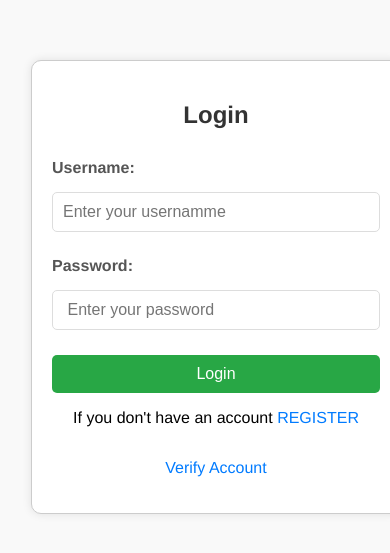
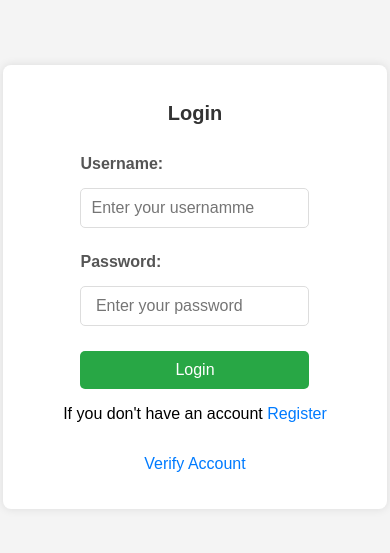
Before and after one commit to GRANDELO/ELOsystemv1, a React (Create React App) app in the folder frontend/client/: page / in a window 390 px wide. Shown: the part 135-688 px from the top of the page. Built offline with nearby package versions, Linux system fonts and the light colour scheme; no server answers.

Commit message:
elo updates from Tim

```diff
--- a/frontend/client/src/components/Login.js
+++ b/frontend/client/src/components/Login.js
@@ -38,8 +38,8 @@ const Login = () => {
         <button type="submit">Login</button>
       </form>
       {message && <p className="message">{message}</p>}
-      <p>If you don't have an account <Link to="/register">REGISTER</Link></p>
-      <p><Link to="/verifyication">Verify Account</Link></p>
+      <p>If you don't have an account <Link to="/register">Register</Link></p>
+      <p><Link to="/verification">Verify Account</Link></p>
     </div>
   );
 };
--- a/frontend/client/src/components/Register.js
+++ b/frontend/client/src/components/Register.js
@@ -1,5 +1,5 @@
 import axios from 'axios';
-import React, { useState } from 'react';
+import React, { useEffect, useState } from 'react';
 import { Link, useNavigate } from 'react-router-dom';
 import './styles.css';
 
@@ -15,11 +15,68 @@ const Register = () => {
     gender: '',
     category: ''
   });
+  const [currentStep, setCurrentStep] = useState(1); // State to manage the current step
+  const [isNextEnabled, setIsNextEnabled] = useState(false); // State to manage next button status
   const navigate = useNavigate();
   const [message, setMessage] = useState('');
+  const [errors, setErrors] = useState({
+    fullNameError: '',
+    emailError: '',
+    usernameError: '',
+    phoneNumberError: '',
+    passwordError: '',
+    confirmPasswordError: '',
+    dateOfBirthError: '',
+    genderError: '',
+    categoryError: ''
+  });
 
   const handleChange = (e) => {
-    setFormData({ ...formData, [e.target.name]: e.target.value });
+    const { name, value } = e.target;
+    setFormData({ ...formData, [name]: value });
+    validateField(name, value);
+  };
+
+  const validateField = (name, value) => {
+    switch (name) {
+      case 'fullName':
+        setErrors({ ...errors, fullNameError: /^[a-zA-Z]{4,}$/.test(value) ? '' : 'Full name should contain only letters and be at least 4 characters.' });
+        break;
+      case 'email':
+        setErrors({ ...errors, emailError: /^[a-zA-Z0-9_]{4,}@gmail\.com$/.test(value) ? '' : 'Enter correct email in the following format username@gmail.com' });
+        break;
+      case 'username':
+        setErrors({ ...errors, usernameError: /^[a-zA-Z0-9_]{4,}$/.test(value) ? '' : 'Username should contain only letters, numbers, and underscores, and be at least 4 characters.' });
+        break;
+      case 'phoneNumber':
+        setErrors({ ...errors, phoneNumberError: /^(07|01)\d{8}$/.test(value) ? '' : 'Enter a valid 10-digit phone number starting with 07 or 01.' });
+        break;
+      case 'password':
+        setErrors({
+          ...errors,
+          passwordError: value.length >= 8 &&
+            /[A-Z]/.test(value) &&
+            /[a-z]/.test(value) &&
+            /[0-9]/.test(value) &&
+            /[!@#$%^&*(),.?":{}|<>]/.test(value) ? '' :
+            'Password must be at least 8 characters long and contain at least one uppercase letter, one lowercase letter, one number, and one special character.'
+        });
+        break;
+      case 'confirmPassword':
+        setErrors({ ...errors, confirmPasswordError: formData.password === value ? '' : 'Passwords do not match.' });
+        break;
+      case 'dateOfBirth':
+        setErrors({ ...errors, dateOfBirthError: value ? '' : 'Please select your date of birth.' });
+        break;
+      case 'gender':
+        setErrors({ ...errors, genderError: value ? '' : 'Please select your gender.' });
+        break;
+      case 'category':
+        setErrors({ ...errors, categoryError: value ? '' : 'Please select a category.' });
+        break;
+      default:
+        break;
+    }
   };
 
   const handleSubmit = async (e) => {
@@ -39,54 +96,104 @@ const Register = () => {
     }
   };
 
+  const nextStep = () => {
+    // Validate current step fields before proceeding
+    switch (currentStep) {
+      case 1:
+        validateField('fullName', formData.fullName);
+        validateField('email', formData.email);
+        validateField('username', formData.username);
+        if (!errors.fullNameError && !errors.emailError && !errors.usernameError) {
+          setCurrentStep(currentStep + 1);
+        }
+        break;
+      case 2:
+        validateField('phoneNumber', formData.phoneNumber);
+        validateField('password', formData.password);
+        validateField('confirmPassword', formData.confirmPassword);
+        if (!errors.phoneNumberError && !errors.passwordError && !errors.confirmPasswordError) {
+          setCurrentStep(currentStep + 1);
+        }
+        break;
+      case 3:
+        validateField('dateOfBirth', formData.dateOfBirth);
+        validateField('gender', formData.gender);
+        validateField('category', formData.category);
+        if (!errors.dateOfBirthError && !errors.genderError && !errors.categoryError) {
+          handleSubmit(); // Proceed to submit the form after validating the last step
+        }
+        break;
+      default:
+        break;
+    }
+  };
+
+  const previousStep = () => {
+    setCurrentStep(currentStep - 1);
+  };
+
+  // Use effect to check validation on formData change
+  useEffect(() => {
+    const validateStep = () => {
+      switch (currentStep) {
+        case 1:
+          return !errors.fullNameError && !errors.emailError && !errors.usernameError;
+        case 2:
+          return !errors.phoneNumberError && !errors.passwordError && !errors.confirmPasswordError;
+        case 3:
+          return !errors.dateOfBirthError && !errors.genderError && !errors.categoryError;
+        default:
+          return false;
+      }
+    };
+
+    setIsNextEnabled(validateStep());
+  }, [formData, currentStep, errors]);
+
   return (
     <div className="container">
       <h2>Register</h2>
       <form onSubmit={handleSubmit}>
+        {currentStep === 1 && (
           <div className="formsep">
-          <span>
             <label>Full Name:</label>
-              <input type="text" name="fullName" placeholder="Enter your name" pattern="[a-zA-Z]{4,}" value={formData.fullName} onChange={handleChange} required />
+            <input type="text" name="fullName" placeholder="Enter your name" value={formData.fullName} onChange={handleChange} required />
+            {errors.fullNameError && <p className="error">{errors.fullNameError}</p>}
 
             <label>Email:</label>
-              <input type="email" name="email" placeholder="yourname@gmail.com" pattern="[a-zA-Z0-9_]{4,}@gmail\.com" title="Please enter a valid gmail address in formart grandelo@gmail.com" value={formData.email} onChange={handleChange} required />
+            <input type="email" name="email" placeholder="yourname@gmail.com" value={formData.email} onChange={handleChange} required />
+            {errors.emailError && <p className="error">{errors.emailError}</p>}
 
             <label>Username:</label>
-              <input type="text" name="username" placeholder="Enter your username." pattern="[a-zA-Z0-9_]{4,}" value={formData.username} onChange={handleChange} required />
+            <input type="text" name="username" placeholder="Enter your username." value={formData.username} onChange={handleChange} required />
+            {errors.usernameError && <p className="error">{errors.usernameError}</p>}
 
-          </span>
-          <span>
-
+            <button type="button" onClick={nextStep} disabled={!isNextEnabled}>Next</button>
+          </div>
+        )}
+        {currentStep === 2 && (
+          <div className="formsep">
             <label>Phone Number:</label>
-              <input type="text" name="phoneNumber" placeholder="07XXXXXXXX or 01XXXXXXXX" pattern="(07|01)\d{8}" title="Please enter a valid 10-digit phone number starting with 07 or 01" value={formData.phoneNumber} onChange={handleChange} required />
+            <input type="text" name="phoneNumber" placeholder="07XXXXXXXX or 01XXXXXXXX" value={formData.phoneNumber} onChange={handleChange} required />
+            {errors.phoneNumberError && <p className="error">{errors.phoneNumberError}</p>}
 
             <label>Password:</label>
             <input type="password" name="password" placeholder="Enter your Password" value={formData.password} onChange={handleChange} required />
-                {formData.password && formData.password.length < 8 && (
-                  <p style={{ color: 'red', fontsize: 'smaller' }}>Password must be at least 8 characters long.</p>
+            {errors.passwordError && <p className="error">{errors.passwordError}</p>}
+
+            <label>Confirm Password:</label>
+            <input type="password" name="confirmPassword" placeholder="Confirm Password." value={formData.confirmPassword} onChange={handleChange} required />
+            {errors.confirmPasswordError && <p className="error">{errors.confirmPasswordError}</p>}
+
+            <button type="button" onClick={previousStep}>Back</button>
+            <button type="button" onClick={nextStep} disabled={!isNextEnabled}>Next</button>
+          </div>
         )}
-                {formData.password && !/[A-Z]/.test(formData.password) && (
-                  <p style={{ color: 'red' }}>Password must contain at least one uppercase letter.</p>
-                )}
-                {formData.password && !/[a-z]/.test(formData.password) && (
-                  <p style={{ color: 'red', fontsize: 'smaller' }}>Password must contain at least one lowercase letter.</p>
-                )}
-                {formData.password && !/[0-9]/.test(formData.password) && (
-                  <p style={{ color: 'red', fontsize: 'smaller' }}>Password must contain at least one number.</p>
-                )}
-                {formData.password && !/[!@#$%^&*(),.?":{}|<>]/.test(formData.password) && (
-                  <p style={{ color: 'red', fontsize: 'smaller'}}>Password must contain at least one special character.</p>
-                )}
-              <label>Confirm Password:</label>
-              <input type="password" name="confirmPassword" placeholder="confirm Password."value={formData.confirmPassword} onChange={handleChange} required />
-              {formData.password !== formData.confirmPassword && (
-                <p style={{ color: 'red', fontsize: 'smaller'}}>The passwords don't match!</p>
-              )}
-          </span>
-          <span>
-
+        {currentStep === 3 && (
+          <div className="formsep">
             <label>Date of Birth:</label>
             <input type="date" name="dateOfBirth" value={formData.dateOfBirth} onChange={handleChange} required />
+            {errors.dateOfBirthError && <p className="error">{errors.dateOfBirthError}</p>}
 
             <label>Gender:</label>
             <select name="gender" value={formData.gender} onChange={handleChange} required>
@@ -95,19 +202,23 @@ const Register = () => {
               <option value="Female">Female</option>
               <option value="Other">Other</option>
             </select>
+            {errors.genderError && <p className="error">{errors.genderError}</p>}
+
             <label>Category:</label>
             <select name="category" value={formData.category} onChange={handleChange} required>
               <option value="">Select category</option>
-                <option value="SEller">SEller</option>
-                <option value="Sales person">Sales person</option>
+              <option value="Seller">Seller</option>
+              <option value="Salesperson">Salesperson</option>
             </select>
-          </span>
+            {errors.categoryError && <p className="error">{errors.categoryError}</p>}
+
+            <button type="button" onClick={previousStep}>Back</button>
+            <button type="submit">Register</button>
           </div>
-
-        <button type="submit">Register</button>
+        )}
       </form>
       {message && <p className="message">{message}</p>}
-      <p>If you  have an account <Link to="/">Login</Link></p>
+      <p>If you have an account <Link to="/">Login</Link></p>
     </div>
   );
 };
--- a/frontend/client/src/components/ThankYou.css
+++ b/frontend/client/src/components/ThankYou.css
@@ -1,10 +1,11 @@
-/* App.css */
 .container {
-  margin: 0 auto;
+  background: #fff;
   padding: 20px;
-  border: 1px solid #ccc;
-  border-radius: 10px;
   box-shadow: 0 0 10px rgba(0, 0, 0, 0.1);
+  border-radius: 8px;
+  max-width: 800px;
+  width: 100%;
+  margin: 20px;
 }
 
 h2 {
--- /dev/null
+++ b/frontend/client/src/components/register.css
@@ -0,0 +1,127 @@
+/* styles.css */
+
+/* General Styles */
+body {
+    font-family: Arial, sans-serif;
+    margin: 0;
+    padding: 0;
+    background-color: #f4f4f4;
+  }
+
+  .container {
+    max-width: 600px;
+    margin: 20px auto;
+    padding: 20px;
+    background-color: #fff;
+    border-radius: 8px;
+    box-shadow: 0 0 10px rgba(0, 0, 0, 0.1);
+  }
+
+  h2 {
+    text-align: center;
+    color: #333;
+  }
+
+  form {
+    display: flex;
+    flex-direction: column;
+  }
+
+  .formsep {
+    margin-bottom: 20px;
+    display: flex;
+    flex-direction: column;
+  }
+
+  .formsep span {
+    display: flex;
+    flex-direction: column;
+  }
+
+  label {
+    margin-bottom: 5px;
+    font-weight: bold;
+  }
+
+  input, select {
+    padding: 10px;
+    margin-bottom: 10px;
+    border: 1px solid #ccc;
+    border-radius: 4px;
+  }
+
+  input[type="date"] {
+    padding: 10px;
+  }
+
+  button {
+    padding: 10px;
+    background-color: #007bff;
+    color: white;
+    border: none;
+    border-radius: 4px;
+    cursor: pointer;
+  }
+
+  button:hover {
+    background-color: #0056b3;
+  }
+  button:disabled {
+    background-color: #cccccc;
+    cursor: not-allowed;
+  }
+
+  button:not(:disabled):hover {
+    background-color: #0056b3;
+  }
+  .message {
+    color: red;
+    font-size: smaller;
+    text-align: center;
+  }
+
+  p {
+    text-align: center;
+    margin-top: 10px;
+  }
+
+  a {
+    color: #007bff;
+    text-decoration: none;
+  }
+
+  a:hover {
+    text-decoration: underline;
+  }
+  .divmess
+  {
+    max-width: 350px;
+  }
+
+  /* Responsive Styles */
+  @media (max-width: 768px) {
+    .container {
+      padding: 15px;
+    }
+
+    h2 {
+      font-size: 1.5em;
+    }
+
+    form {
+      padding: 0 10px;
+    }
+
+    label, input, select, button {
+      width: 100%;
+      box-sizing: border-box;
+    }
+
+    .formsep span {
+      margin-bottom: 10px;
+    }
+
+    button {
+      margin-bottom: 10px;
+    }
+  }
--- a/frontend/client/src/components/styles.css
+++ b/frontend/client/src/components/styles.css
@@ -1,13 +1,14 @@
 /* styles.css */
 /* General Styles */
 body {
-  font-family: 'Helvetica Neue', Arial, sans-serif;
+  font-family: Arial, sans-serif;
+  background-color: #f4f4f4;
+  margin: 0;
+  padding: 0;
   display: flex;
   justify-content: center;
   align-items: center;
   height: 100vh;
-  margin: 0;
-  background-color: #f9f9f9;
 }
 
 /* App container */
@@ -31,7 +32,8 @@ body {
   border-radius: 10px;
   box-shadow: 0 0 20px rgba(0, 0, 0, 0.1);
   width: 100%;
-  margin: auto;
+  margin: 20px;
+  max-width: 800px;
 }
 
 /* Form heading */
@@ -43,8 +45,10 @@ h2 {
 
 /* Form styles */
 form {
-  width: 100%;
+  display: flex;
+  flex-direction: column;
 }
+
 .formsep
 {
   display: flex;
@@ -60,10 +64,33 @@ form {
     {
       display: flex;
       flex-direction: column;
-      max-width: 80%;
     }
     .container {
-      max-width: calc(100% -20px);
+      padding: 15px;
+      margin: 10px;
+      max-width: 350px;
+
+    }
+
+    h2 {
+      font-size: 20px;
+    }
+
+    .label {
+      font-size: 12px;
+    }
+
+    input, select {
+      font-size: 14px;
+    }
+
+    button {
+      font-size: 14px;
+    }
+
+    .message {
+      font-size: 12px;
+
     }
   }
 label {
@@ -100,13 +127,15 @@ button:hover {
 }
 
 /* Message styles */
-.message, .error {
+.message{
   margin-top: 20px;
   font-size: 18px;
   color: green;
 }
 
 .error {
+  margin-top: 20px;
+  font-size: 18px;
   color: red;
 }
 
```
Also changed, not shown: 1 other file (tests, documents, lock files or other folders). Lines whose indentation alone changed are shown as unchanged.
